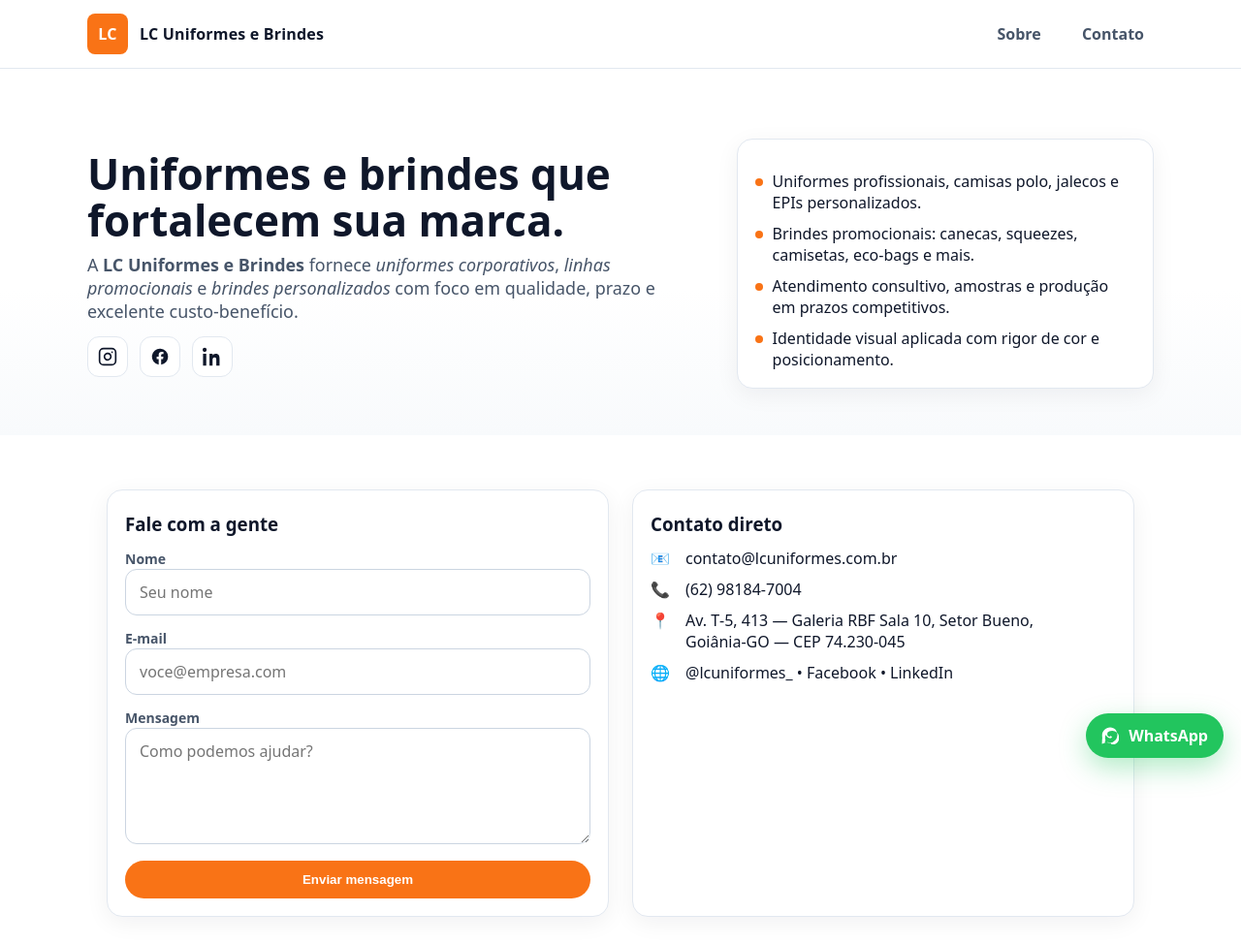
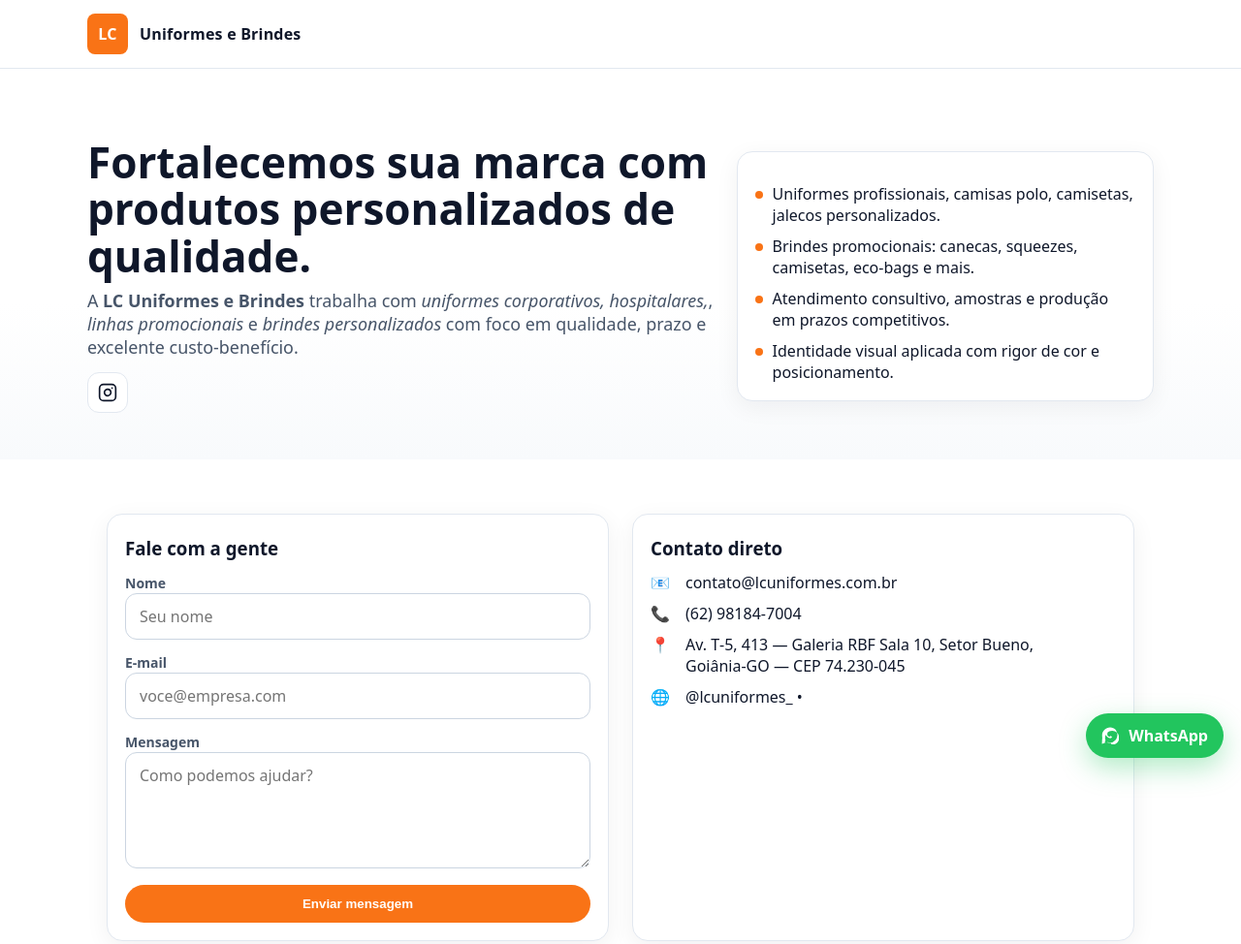
Before and after one commit to reimorster/lcuniformes_temp, a plain HTML site: page index.html in a window 1280 px wide. Shown: the top 974 px of the page at 97% size. Drawn offline with Linux system fonts and the light colour scheme.

Commit message:
modificando

```diff
--- a/index.html
+++ b/index.html
@@ -4,7 +4,7 @@
   <meta charset="utf-8" />
   <meta name="viewport" content="width=device-width, initial-scale=1" />
   <title>LC Uniformes e Brindes</title>
-  <meta name="description" content="Página temporária da LC Uniformes e Brindes — uniformes corporativos, promocionais e brindes personalizados." />
+  <meta name="description" content="LC Uniformes e Brindes — uniformes corporativos, promocionais e brindes personalizados." />
   <style>
     :root {
       --brand: #f97316; /* laranja */
@@ -80,12 +80,8 @@
     <div class="container header-inner">
       <a href="#" class="logo" aria-label="LC Uniformes e Brindes — início">
         <span class="logo-mark" aria-hidden="true">LC</span>
-        <span>LC Uniformes e Brindes</span>
+        <span>Uniformes e Brindes</span>
       </a>
-      <nav aria-label="Principal">
-        <a href="#sobre">Sobre</a>
-        <a href="#contato">Contato</a>
-      </nav>
     </div>
   </header>
 
@@ -93,26 +89,18 @@
   <section id="sobre" class="hero">
     <div class="container hero-inner">
       <div>
-        <h1>Uniformes e brindes que fortalecem sua marca.</h1>
-        <p>A <strong>LC Uniformes e Brindes</strong> fornece <em>uniformes corporativos</em>, <em>linhas promocionais</em> e <em>brindes personalizados</em> com foco em qualidade, prazo e excelente custo‑benefício.</p>
+        <h1>Fortalecemos sua marca com produtos personalizados de qualidade.</h1>
+        <p>A <strong>LC Uniformes e Brindes</strong> trabalha com <em>uniformes corporativos,</em> <em>hospitalares,</em>, <em>linhas promocionais</em> e <em>brindes personalizados</em> com foco em qualidade, prazo e excelente custo‑benefício.</p>
         <div class="social" aria-label="Redes sociais">
           <a href="https://instagram.com/lcuniformes_" target="_blank" rel="noopener" aria-label="Instagram">
             <!-- Instagram SVG -->
             <svg viewBox="0 0 24 24" fill="none" stroke="currentColor" stroke-width="2" stroke-linecap="round" stroke-linejoin="round" aria-hidden="true"><rect x="2" y="2" width="20" height="20" rx="5" ry="5"></rect><path d="M16 11.37A4 4 0 1 1 12.63 8 4 4 0 0 1 16 11.37z"></path><line x1="17.5" y1="6.5" x2="17.5" y2="6.5"></line></svg>
           </a>
-          <a href="https://facebook.com" target="_blank" rel="noopener" aria-label="Facebook">
-            <!-- Facebook SVG -->
-            <svg viewBox="0 0 24 24" fill="currentColor" aria-hidden="true"><path d="M22 12a10 10 0 1 0-11.6 9.87v-6.99H7.9V12h2.5V9.8c0-2.47 1.47-3.84 3.73-3.84 1.08 0 2.21.19 2.21.19v2.43h-1.25c-1.23 0-1.62.77-1.62 1.56V12h2.76l-.44 2.88h-2.32v6.99A10 10 0 0 0 22 12"></path></svg>
-          </a>
-          <a href="https://www.linkedin.com" target="_blank" rel="noopener" aria-label="LinkedIn">
-            <!-- LinkedIn SVG -->
-            <svg viewBox="0 0 24 24" fill="currentColor" aria-hidden="true"><path d="M4.98 3.5C4.98 4.88 3.86 6 2.5 6S0 4.88 0 3.5 1.12 1 2.5 1s2.48 1.12 2.48 2.5zM.5 8.5h4V23h-4V8.5zM8.5 8.5h3.84v1.98h.05c.53-1 1.83-2.05 3.77-2.05 4.04 0 4.78 2.66 4.78 6.11V23h-4v-6.53c0-1.56-.03-3.56-2.17-3.56-2.17 0-2.5 1.7-2.5 3.45V23h-3.77V8.5z"/></svg>
-          </a>
         </div>
       </div>
       <div class="hero-card">
         <div class="bullets">
-          <div class="bullet"><span class="dot"></span><div>Uniformes profissionais, camisas polo, jalecos e EPIs personalizados.</div></div>
+          <div class="bullet"><span class="dot"></span><div>Uniformes profissionais, camisas polo, camisetas, jalecos personalizados.</div></div>
           <div class="bullet"><span class="dot"></span><div>Brindes promocionais: canecas, squeezes, camisetas, eco‑bags e mais.</div></div>
           <div class="bullet"><span class="dot"></span><div>Atendimento consultivo, amostras e produção em prazos competitivos.</div></div>
           <div class="bullet"><span class="dot"></span><div>Identidade visual aplicada com rigor de cor e posicionamento.</div></div>
@@ -162,7 +150,6 @@
             <div aria-hidden="true">🌐</div>
             <div>
               <a href="https://instagram.com/lcuniformes_" target="_blank" rel="noopener">@lcuniformes_</a> •
-              <a href="#">Facebook</a> • <a href="#">LinkedIn</a>
             </div>
           </div>
         </div>
```
